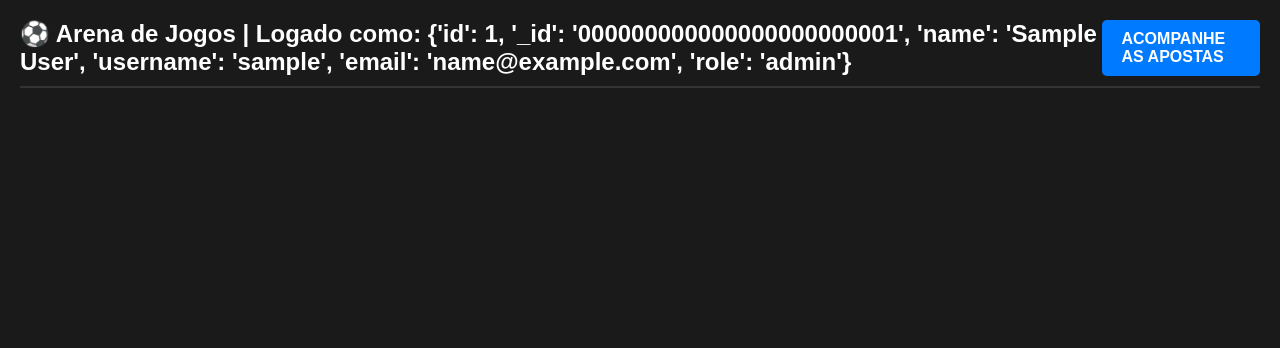
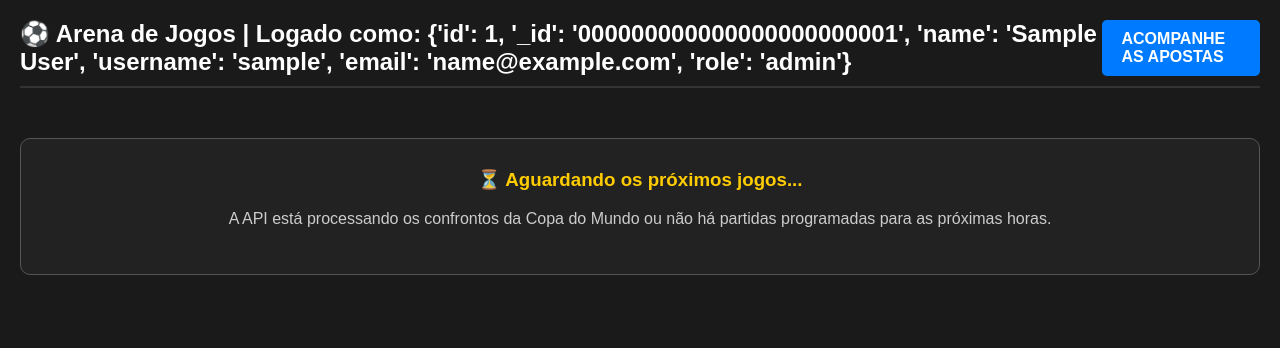
Before and after one commit to maquinas-sudo/bolaomaquinas, a Flask app: page / in a window 1280 px wide. Shown: the top 348 px of the page. Run offline with Flask 3, Linux system fonts and the light colour scheme; the visitor is signed in with stand-in values (Sample User, id 1); some libraries are stand-ins or nearby versions.

Commit message:
Update index.html

```diff
--- a/templates/index.html
+++ b/templates/index.html
@@ -35,6 +35,13 @@
     <a href="{{ url_for('apostas_publicas') }}" class="btn-publico">ACOMPANHE AS APOSTAS</a>
 </div>
 
+<!-- Lista de Jogos -->
+{% if jogos|length == 0 %}
+    <div style="text-align: center; margin-top: 50px; background: #222; padding: 30px; border-radius: 10px; border: 1px solid #555;">
+        <h3 style="color: #ffcc00; margin-top: 0;">⏳ Aguardando os próximos jogos...</h3>
+        <p>A API está processando os confrontos da Copa do Mundo ou não há partidas programadas para as próximas horas.</p>
+    </div>
+{% else %}
     {% for jogo in jogos %}
     <div class="jogo-row" onclick="abrirModal({{ jogo.id }}, '{{ jogo.time_a }}', '{{ jogo.time_b }}', '{{ jogo.status }}')">
         <div>
@@ -46,6 +53,7 @@
         <div class="placar-box">{{ jogo.placar }}</div>
     </div>
     {% endfor %}
+{% endif %}
 
 <div class="overlay" id="overlay" onclick="fecharModal()"></div>
 
@@ -119,7 +127,6 @@
     function calcularTotal() {
         let count = 0;
 
-        // Placar conta como 1 aposta
         const golsA = document.getElementById('gols_a').value;
         const golsB = document.getElementById('gols_b').value;
         if (golsA !== '' || golsB !== '') {
```
Lines whose indentation alone changed are shown as unchanged.
